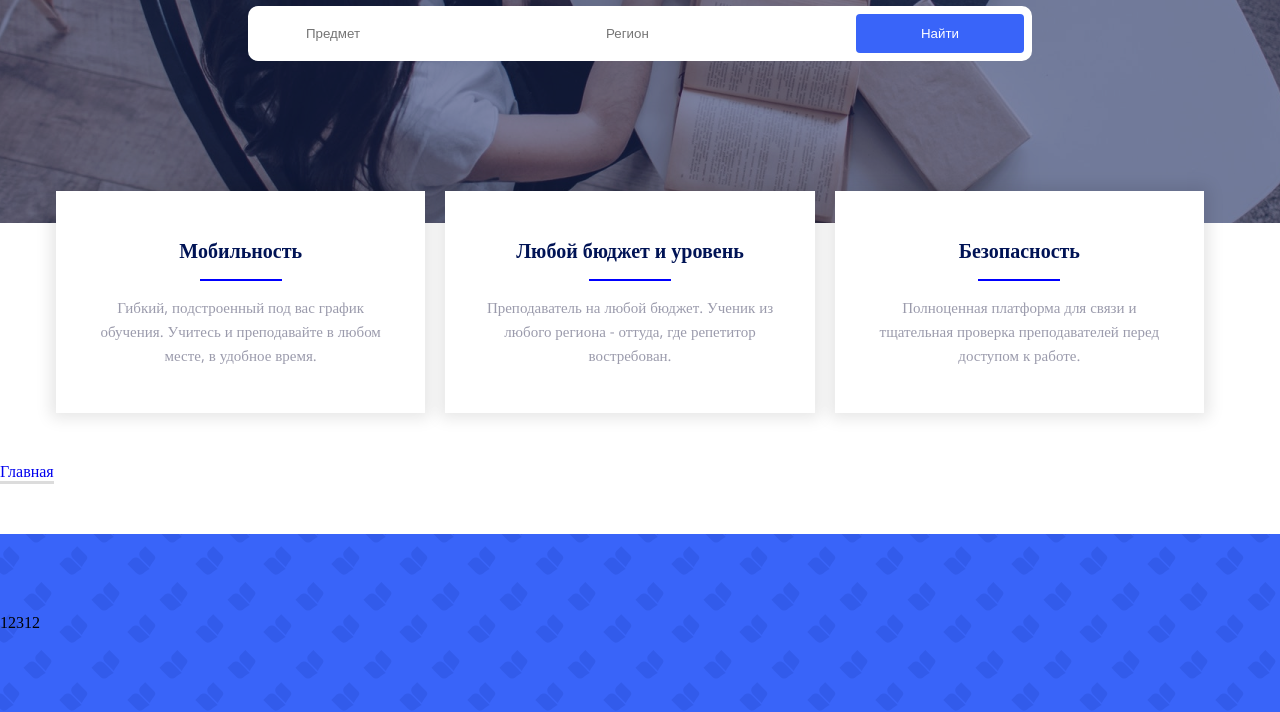
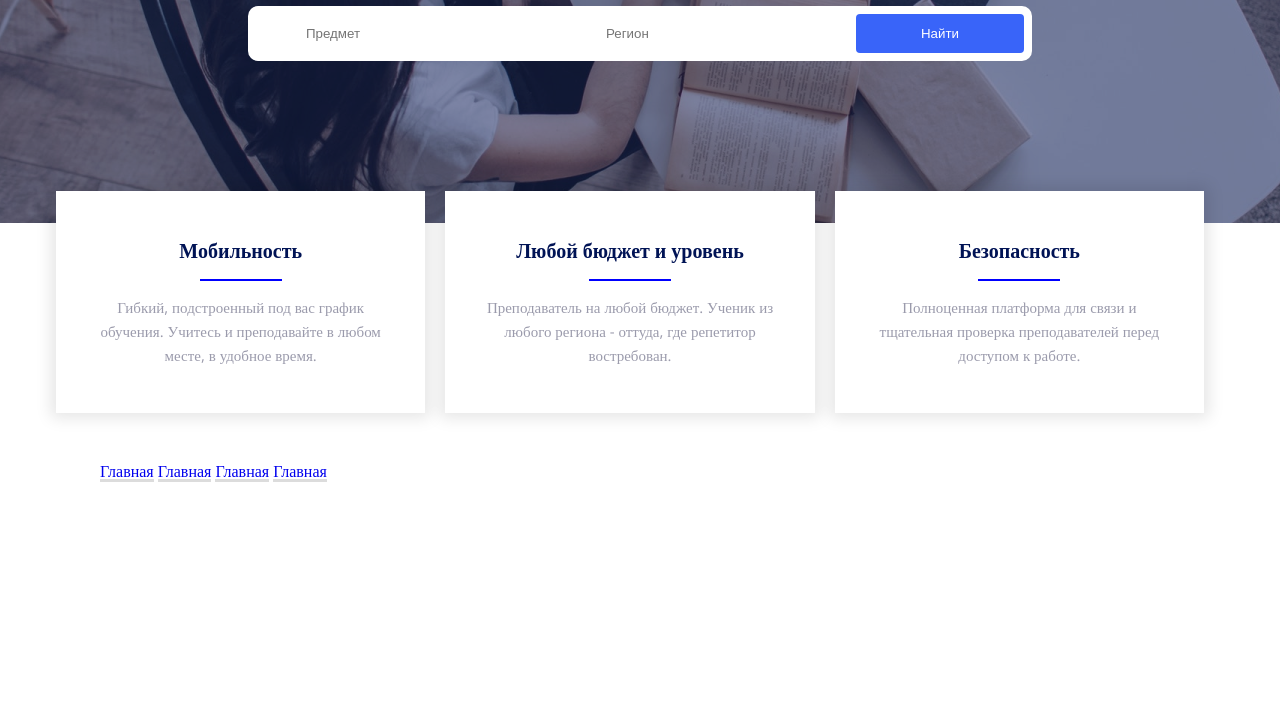
Before and after one commit to rykon97/HTML, a plain HTML site: page ab.html in a window 1280 px wide. Shown: the part 361-1073 px from the top of the page. After the commit the page ends 892 px from the top, so only its background shows below. Drawn offline with nearby package versions, Linux system fonts and the light colour scheme; a web font is replaced by a local one.

Commit message:
Ссылка с подчеркиванием и анимацией - способ 2

```diff
--- a/ab.html
+++ b/ab.html
@@ -45,12 +45,11 @@
         </div>
     </div>
 
-    <div class="link">
-        <a href="#">Главная</a>
-        <div class="underscore2"></div>
-        <div class="underscore"></div>
+    <div class="main-links">
+        <a class="main-link" href="#">Главная</a>
+        <a class="main-link" href="#">Главная</a>
+        <a class="main-link" href="#">Главная</a>
+        <a class="main-link" href="#">Главная</a>
     </div>
-
-    <div class="pattern">12312</div>
 </body>
 </html>
--- a/style.css
+++ b/style.css
@@ -130,31 +130,36 @@
     padding: 80px 0;
 }
 
-.link {
-    margin: 50px auto;
-    display: inline-flex;
-    flex-direction: column;
-    transition-duration: 0.5s;
+.main-link {
+    text-decoration: none;
+    position: relative;
 }
 
-.link:hover .underscore {
+.main-link::after {
+    content: '';
+    bottom: -2px;
+    left: 0;
+    position: absolute;
+    width: 0;
+    transition-duration: 0.5s;
+    border-top: 3px solid red;
+}
+
+.main-link:hover::after {
     width: 100%;
 }
 
-.link a {
-    text-decoration: none;
+.main-link::before {
+    content: '';
+    bottom: -2px;
+    left: 0;
+    position: absolute;
+    width: 100%;
+    border-top: 3px solid gainsboro;
 }
 
-.link .underscore {
-    margin-top: -3px;
-    width: 0;
-    transition-duration: 0.5s;
-    border-top: 3px solid black;
-}
-
-.link .underscore2 {
-    width: 100%;
-    border-top: 3px solid gainsboro;
+.main-links {
+    padding: 50px 100px;
 }
 
 /*
```
